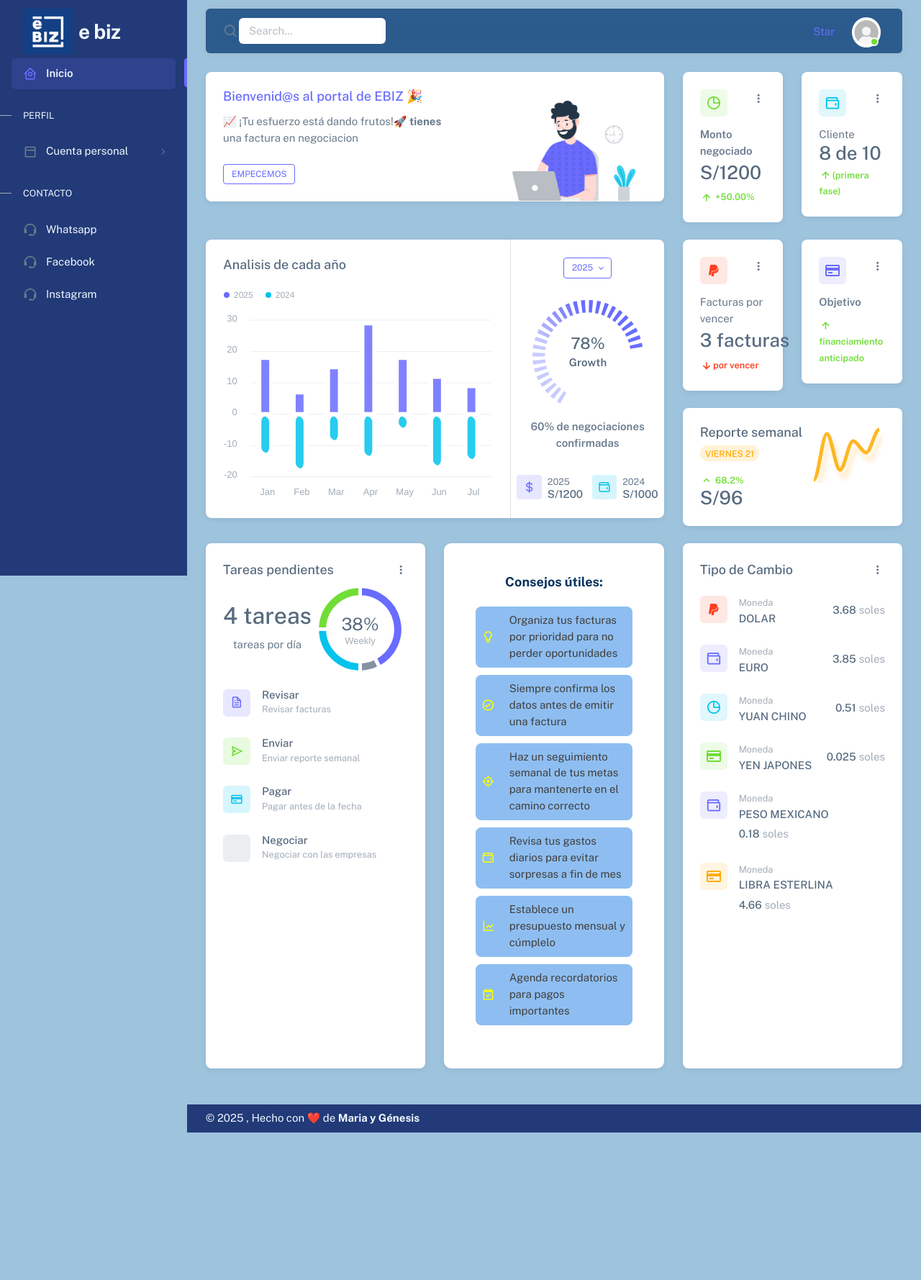
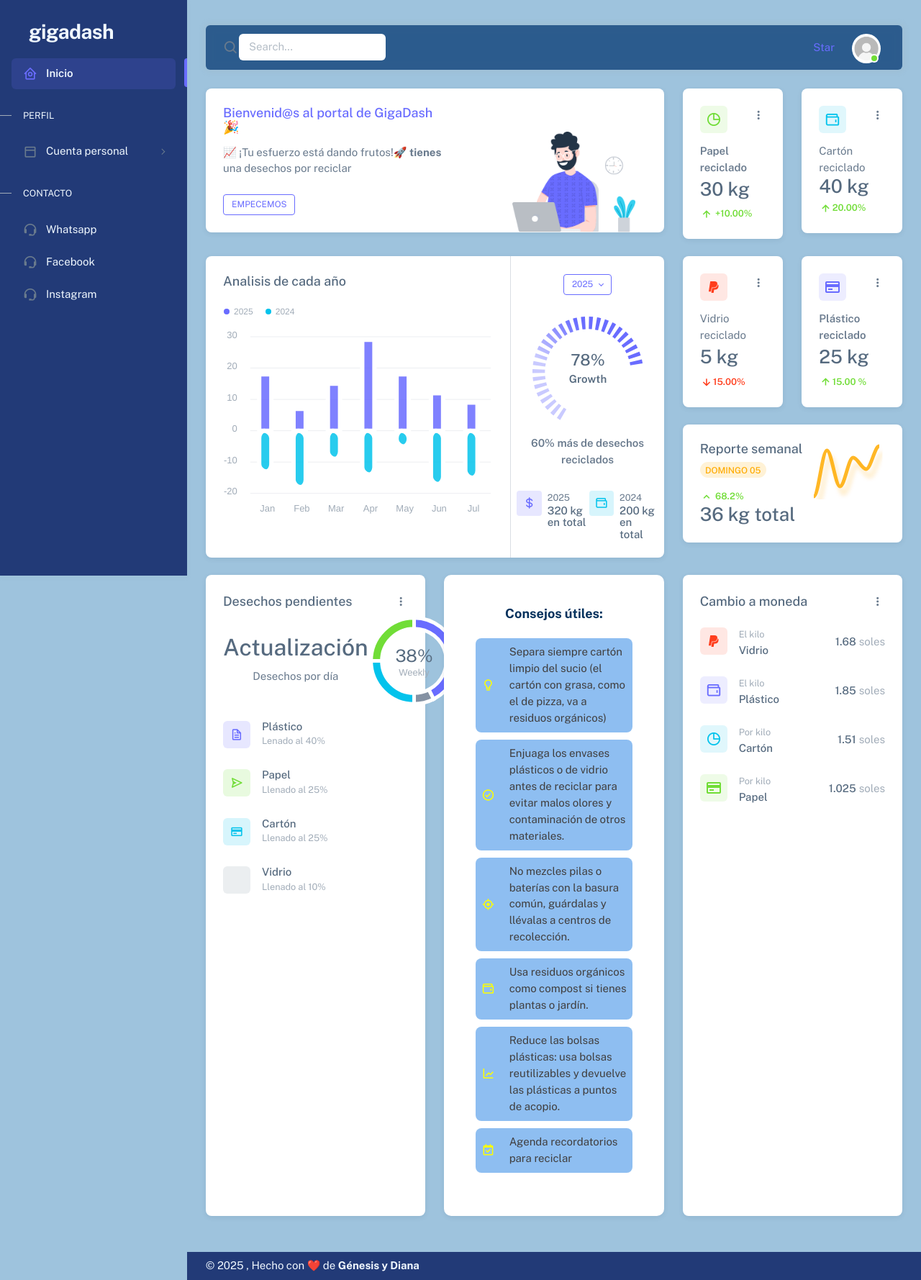
Before and after one commit to GenesisMP/ebiz-proyecto-18, a website: page holi/html/index.html in a window 1280 px wide. Shown: the whole page at 72% size. Before the commit the page ends 1574 px from the top, so only its background shows below. Drawn offline with nearby package versions, Linux system fonts and the light colour scheme; a script that the page names is missing; some icons are missing.

Commit message:
Se agrega  el proyecto

```diff
--- a/holi/html/carrito.html
+++ b/holi/html/carrito.html
@@ -10,12 +10,12 @@
     <script src="//code.tidio.co/wqmymwbihhvr2dzqbnnduvektmujcpnl.js" async></script>
 
 
-  <title>EBIZ</title>
+  <title>Giga Dash</title>
 
   <meta name="description" content="" />
 
-  <!-- Favicon -->
-  <link rel="icon" type="image/x-icon" href="../assets/img/logo ebiz.jpg" />
+  <!-- Favicon
+  <link rel="icon" type="image/x-icon" href="../assets/img/logo ebiz.jpg" /> -->
 
   <!-- Fonts -->
   <link rel="preconnect" href="https://fonts.googleapis.com" />
@@ -54,7 +54,7 @@
           <a href="index.html" class="app-brand-link">
             <span class="app-brand-logo demo">
               <div class="logo">
-                <img src="logo-light.jpg" width="69" height="69" >
+              <!--   <img src="logo-light.jpg" width="69" height="69" > -->
              </div>
 
                 <defs>
@@ -98,7 +98,7 @@
                 </g>
               </svg>
             </span>
-            <span class="app-brand-text demo menu-text fw-bolder ms-2" style="color:aliceblue">e BIZ</span>
+            <span class="app-brand-text demo menu-text fw-bolder ms-2" style="color:aliceblue">Giga Dash</span>
           </a>
 
           <a href="javascript:void(0);" class="layout-menu-toggle menu-link text-large ms-auto d-block d-xl-none">
@@ -138,14 +138,14 @@
               <li class="menu-item">
                 <a href="disponibles.html" class="menu-link">
                   <i class="menu-icon tf-icons bx bx-collection"></i>
-                  <div data-i18n="Basic" style="color:aliceblue">Facturas disponibles</div>
+                  <div data-i18n="Basic" style="color:aliceblue">Productos disponibles</div>
                 </a>
               </li>
 
               <li class="menu-item">
                 <a href="pendientes.html" class="menu-link">
                   <i class="menu-icon tf-icons bx bx-collection"></i>
-                  <div data-i18n="Basic" style="color:aliceblue">Facturas pendientes</div>
+                  <div data-i18n="Basic" style="color:aliceblue">Productos pendientes</div>
                 </a>
               </li>
 
@@ -159,7 +159,7 @@
               <li class="menu-item">
                 <a href="carrito.html" class="menu-link">
                   <i class="menu-icon tf-icons bx bx-collection"></i>
-                  <div data-i18n="Basic" style="color:aliceblue">Negociacion</div>
+                  <div data-i18n="Basic" style="color:aliceblue">Carrito</div>
                 </a>
               </li>
             </ul>
@@ -246,7 +246,7 @@
                           </div>
                         </div>
                         <div class="flex-grow-1">
-                          <span class="fw-semibold d-block">John Doe</span>
+                          <span class="fw-semibold d-block">Valentina</span>
                           <small class="text-muted">Admin</small>
                         </div>
                       </div>
--- a/holi/html/index.html
+++ b/holi/html/index.html
@@ -20,7 +20,7 @@
   data-assets-path="../assets/"
   data-template="vertical-menu-template-free"
 >
-<script src="//code.tidio.co/wqmymwbihhvr2dzqbnnduvektmujcpnl.js" async></script>
+<script src="//code.tidio.co/wqmymwbihhvr2dzqbnnduvektmujcpnl.js" async></script>" async></script>
   <head>
     <meta charset="utf-8" />
     <meta
@@ -28,12 +28,12 @@
       content="width=device-width, initial-scale=1.0, user-scalable=no, minimum-scale=1.0, maximum-scale=1.0"
     />
 
-    <title>EBIZ</title>
+    <title>GigaDas</title>
 
     <meta name="description" content="" />
 
     <!-- Favicon -->
-    <link rel="icon" type="image/x-icon" href="../assets/img/logo ebiz.jpg" />
+    <link rel="icon" type="image/x-icon" href="" />
 
     <!-- Fonts -->
     <link rel="preconnect" href="https://fonts.googleapis.com" />
@@ -77,7 +77,7 @@
             <a href="index.html" class="app-brand-link">
               <span class="app-brand-logo demo">
                 <div class="logo">
-                  <img src="logo-light.jpg" width="69" height="69" >
+                 <!--  <img src="" width="69" height="69" > -->
                </div>
                   <defs>
                     <path
@@ -126,7 +126,7 @@
                   </g>
                 </svg>
               </span>
-              <span class="app-brand-text demo menu-text fw-bolder ms-2" style="color:aliceblue">e BIZ</span>
+              <span class="app-brand-text demo menu-text fw-bolder ms-2" style="color:aliceblue">GigaDash</span>
             </a>
 
             <a href="javascript:void(0);" class="layout-menu-toggle menu-link text-large ms-auto d-block d-xl-none">
@@ -166,14 +166,14 @@
  <li class="menu-item">
    <a href="disponibles.html" class="menu-link">
      <i class="menu-icon tf-icons bx bx-collection"></i>
-     <div data-i18n="Basic" style="color:aliceblue">Facturas disponibles</div>
+     <div data-i18n="Basic" style="color:aliceblue">Productos disponibles</div>
    </a>
  </li>
 
      <li class="menu-item">
        <a href="pendientes.html" class="menu-link">
         <i class="menu-icon tf-icons bx bx-collection"></i>
-     <div data-i18n="Basic" style="color:aliceblue">Facturas pendientes</div>
+     <div data-i18n="Basic" style="color:aliceblue">Productos pendientes</div>
        </a>
      </li>
 
@@ -187,7 +187,7 @@
     <li class="menu-item">
       <a href="carrito.html" class="menu-link">
        <i class="menu-icon tf-icons bx bx-collection"></i>
-    <div data-i18n="Basic" style="color:aliceblue">Negociacion</div>
+    <div data-i18n="Basic" style="color:aliceblue">Carrito</div>
       </a>
     </li>
    </ul>
@@ -290,7 +290,7 @@
                             </div>
                           </div>
                           <div class="flex-grow-1">
-                            <span class="fw-semibold d-block" >John Doe</span>
+                            <span class="fw-semibold d-block" >Valentina</span>
                             <small class="text-muted">Admin</small>
                           </div>
                         </div>
@@ -349,9 +349,9 @@
                     <div class="d-flex align-items-end row">
                       <div class="col-sm-7">
                         <div class="card-body">
-                          <h5 class="card-title text-primary">Bienvenid@s al portal de EBIZ 🎉</h5>
+                          <h5 class="card-title text-primary">Bienvenid@s al portal de GigaDash 🎉</h5>
                           <p class="mb-4">
-                            📈 ¡Tu esfuerzo está dando frutos!🚀 <span class="fw-bold">tienes</span> una factura en negociacion
+                            📈 ¡Tu esfuerzo está dando frutos!🚀 <span class="fw-bold">tienes</span> una desechos por reciclar
 
                           </p>
 
@@ -402,9 +402,9 @@
                               </div>
                             </div>
                           </div>
-                          <span class="fw-semibold d-block mb-1">Monto negociado</span>
-                          <h3 class="card-title mb-2">S/1200</h3>
-                          <small class="text-success fw-semibold"><i class="bx bx-up-arrow-alt"></i> +50.00%</small>
+                          <span class="fw-semibold d-block mb-1">Papel reciclado</span>
+                          <h3 class="card-title mb-2">30 kg</h3>
+                          <small class="text-success fw-semibold"><i class="bx bx-up-arrow-alt"></i> +10.00%</small>
                         </div>
                       </div>
                     </div>
@@ -436,9 +436,9 @@
                               </div>
                             </div>
                           </div>
-                          <span>Cliente</span>
-                          <h3 class="card-title text-nowrap mb-1">8 de 10</h3>
-                          <small class="text-success fw-semibold"><i class="bx bx-up-arrow-alt"></i>(primera fase)</small>
+                          <span>Cartón reciclado</span>
+                          <h3 class="card-title text-nowrap mb-1">40 kg</h3>
+                          <small class="text-success fw-semibold"><i class="bx bx-up-arrow-alt"></i>20.00%</small>
                         </div>
                       </div>
                     </div>
@@ -475,7 +475,7 @@
                           </div>
                         </div>
                         <div id="growthChart"></div>
-                        <div class="text-center fw-semibold pt-3 mb-2">60% de negociaciones confirmadas</div>
+                        <div class="text-center fw-semibold pt-3 mb-2">60% más de desechos reciclados</div>
 
                         <div class="d-flex px-xxl-4 px-lg-2 p-4 gap-xxl-3 gap-lg-1 gap-3 justify-content-between">
                           <div class="d-flex">
@@ -484,7 +484,7 @@
                             </div>
                             <div class="d-flex flex-column">
                               <small>2025</small>
-                              <h6 class="mb-0">S/1200</h6>
+                              <h6 class="mb-0">320 kg en total</h6>
                             </div>
                           </div>
                           <div class="d-flex">
@@ -493,7 +493,7 @@
                             </div>
                             <div class="d-flex flex-column">
                               <small>2024</small>
-                              <h6 class="mb-0">S/1000</h6>
+                              <h6 class="mb-0">200 kg en total</h6>
                             </div>
                           </div>
                         </div>
@@ -528,9 +528,9 @@
                               </div>
                             </div>
                           </div>
-                          <span class="d-block mb-1">Facturas por vencer</span>
-                          <h3 class="card-title text-nowrap mb-2">3 facturas </h3>
-                          <small class="text-danger fw-semibold"><i class="bx bx-down-arrow-alt"></i>por vencer</small>
+                          <span class="d-block mb-1">Vidrio reciclado</span>
+                          <h3 class="card-title text-nowrap mb-2">5 kg </h3>
+                          <small class="text-danger fw-semibold"><i class="bx bx-down-arrow-alt"></i>15.00%</small>
                         </div>
                       </div>
                     </div>
@@ -558,9 +558,9 @@
                               </div>
                             </div>
                           </div>
-                          <span class="fw-semibold d-block mb-1">Objetivo</span>
-                          <h3 class="card-title mb-2"></h3>
-                          <small class="text-success fw-semibold"><i class="bx bx-up-arrow-alt"></i>financiamiento anticipado</small>
+                          <span class="fw-semibold d-block mb-1">Plástico reciclado</span>
+                          <h3 class="card-title mb-2">25 kg</h3>
+                          <small class="text-success fw-semibold"><i class="bx bx-up-arrow-alt"></i>15.00 %</small>
                         </div>
                       </div>
                     </div>
@@ -573,13 +573,13 @@
                             <div class="d-flex flex-sm-column flex-row align-items-start justify-content-between">
                               <div class="card-title">
                                 <h5 class="text-nowrap mb-2">Reporte semanal</h5>
-                                <span class="badge bg-label-warning rounded-pill">viernes 21</span>
+                                <span class="badge bg-label-warning rounded-pill">Domingo 05</span>
                               </div>
                               <div class="mt-sm-auto">
                                 <small class="text-success text-nowrap fw-semibold"
                                   ><i class="bx bx-chevron-up"></i> 68.2%</small
                                 >
-                                <h3 class="mb-0">S/96</h3>
+                                <h3 class="mb-0">36 kg total</h3>
                               </div>
                             </div>
                             <div id="profileReportChart"></div>
@@ -596,7 +596,7 @@
                   <div class="card h-100">
                     <div class="card-header d-flex align-items-center justify-content-between pb-0">
                       <div class="card-title mb-0">
-                        <h5 class="m-0 me-2">Tareas pendientes</h5>
+                        <h5 class="m-0 me-2">Desechos pendientes</h5>
                       </div>
                       <div class="dropdown">
                         <button
@@ -619,8 +619,8 @@
                     <div class="card-body">
                       <div class="d-flex justify-content-between align-items-center mb-3">
                         <div class="d-flex flex-column align-items-center gap-1">
-                          <h2 class="mb-2"> 4 tareas</h2>
-                          <span>tareas por día</span>
+                          <h2 class="mb-2"> Actualización</h2>
+                          <span>Desechos por día</span>
                         </div>
                         <div id="orderStatisticsChart"></div>
                       </div>
@@ -631,8 +631,8 @@
                           </div>
                           <div class="d-flex w-100 flex-wrap align-items-center justify-content-between gap-2">
                             <div class="me-2">
-                              <h6 class="mb-0">Revisar</h6>
-                              <small class="text-muted">Revisar facturas</small>
+                              <h6 class="mb-0">Plástico</h6>
+                              <small class="text-muted">Lenado al 40%</small>
                             </div>
                           </div>
                         </li>
@@ -642,8 +642,8 @@
                           </div>
                           <div class="d-flex w-100 flex-wrap align-items-center justify-content-between gap-2">
                             <div class="me-2">
-                              <h6 class="mb-0">Enviar</h6>
-                              <small class="text-muted">Enviar reporte semanal</small>
+                              <h6 class="mb-0">Papel</h6>
+                              <small class="text-muted">Llenado al 25%</small>
                             </div>
                           </div>
                         </li>
@@ -653,8 +653,8 @@
                           </div>
                           <div class="d-flex w-100 flex-wrap align-items-center justify-content-between gap-2">
                             <div class="me-2">
-                              <h6 class="mb-0">Pagar</h6>
-                              <small class="text-muted">Pagar antes de la fecha</small>
+                              <h6 class="mb-0">Cartón</h6>
+                              <small class="text-muted">Llenado al 25%</small>
                             </div>
                           </div>
                         </li>
@@ -664,8 +664,8 @@
                           </div>
                           <div class="d-flex w-100 flex-wrap align-items-center justify-content-between gap-2">
                             <div class="me-2">
-                              <h6 class="mb-0">Negociar</h6>
-                              <small class="text-muted">Negociar con las empresas</small>
+                              <h6 class="mb-0">Vidrio</h6>
+                              <small class="text-muted">Llenado al 10%</small>
                             </div>
                           </div>
                         </li>
@@ -687,27 +687,27 @@
                       <ul class="list-unstyled" style="padding-left: 0; display: flex; flex-direction: column; gap: 10px;">
                         <li class="d-flex align-items-center p-2" style="background-color: #8ebef1; border-radius: 8px; padding: 10px;">
                           <i class='bx bx-bulb' style="color: yellow; margin-right: 20px;"></i>
-                          <span>Organiza tus facturas por prioridad para no perder oportunidades</span>
+                          <span>Separa siempre cartón limpio del sucio (el cartón con grasa, como el de pizza, va a residuos orgánicos)</span>
                         </li>
                         <li class="d-flex align-items-center p-2" style="background-color: #8ebef1; border-radius: 8px; padding: 10px;">
                           <i class='bx bx-check-circle' style="color: yellow; margin-right: 20px;"></i>
-                          <span>Siempre confirma los datos antes de emitir una factura</span>
+                          <span>Enjuaga los envases plásticos o de vidrio antes de reciclar para evitar malos olores y contaminación de otros materiales.</span>
                         </li>
                         <li class="d-flex align-items-center p-2" style="background-color: #8ebef1; border-radius: 8px; padding: 10px;">
                           <i class='bx bx-target-lock' style="color: yellow; margin-right: 20px;"></i>
-                          <span>Haz un seguimiento semanal de tus metas para mantenerte en el camino correcto</span>
+                          <span>No mezcles pilas o baterías con la basura común, guárdalas y llévalas a centros de recolección.</span>
                         </li>
                         <li class="d-flex align-items-center p-2" style="background-color: #8ebef1; border-radius: 8px; padding: 10px;">
                           <i class='bx bx-wallet' style="color: yellow; margin-right: 20px;"></i>
-                          <span>Revisa tus gastos diarios para evitar sorpresas a fin de mes</span>
+                          <span>Usa residuos orgánicos como compost si tienes plantas o jardín.</span>
                         </li>
                         <li class="d-flex align-items-center p-2" style="background-color: #8ebef1; border-radius: 8px; padding: 10px;">
                           <i class='bx bx-line-chart' style="color: yellow; margin-right: 20px;"></i>
-                          <span>Establece un presupuesto mensual y cúmplelo</span>
+                          <span>Reduce las bolsas plásticas: usa bolsas reutilizables y devuelve las plásticas a puntos de acopio.</span>
                         </li>
                         <li class="d-flex align-items-center p-2" style="background-color: #8ebef1; border-radius: 8px; padding: 10px;">
                           <i class='bx bx-calendar-check' style="color: yellow; margin-right: 20px;"></i>
-                          <span>Agenda recordatorios para pagos importantes</span>
+                          <span>Agenda recordatorios para reciclar</span>
                         </li>
                       </ul>
                     </div>
@@ -721,7 +721,7 @@
                 <div class="col-md-6 col-lg-4 order-2 mb-4">
                   <div class="card h-100">
                     <div class="card-header d-flex align-items-center justify-content-between">
-                      <h5 class="card-title m-0 me-2">Tipo de Cambio</h5>
+                      <h5 class="card-title m-0 me-2">Cambio a moneda</h5>
                       <div class="dropdown">
                         <button
                           class="btn p-0"
@@ -748,11 +748,11 @@
                           </div>
                           <div class="d-flex w-100 flex-wrap align-items-center justify-content-between gap-2">
                             <div class="me-2">
-                              <small class="text-muted d-block mb-1">Moneda</small>
-                              <h6 class="mb-0">DOLAR</h6>
+                              <small class="text-muted d-block mb-1">El kilo</small>
+                              <h6 class="mb-0">Vidrio</h6>
                             </div>
                             <div class="user-progress d-flex align-items-center gap-1">
-                              <h6 class="mb-0">3.68</h6>
+                              <h6 class="mb-0">1.68</h6>
                               <span class="text-muted">soles</span>
                             </div>
                           </div>
@@ -763,11 +763,11 @@
                           </div>
                           <div class="d-flex w-100 flex-wrap align-items-center justify-content-between gap-2">
                             <div class="me-2">
-                              <small class="text-muted d-block mb-1">Moneda</small>
-                              <h6 class="mb-0">EURO</h6>
+                              <small class="text-muted d-block mb-1">El kilo</small>
+                              <h6 class="mb-0">Plástico</h6>
                             </div>
                             <div class="user-progress d-flex align-items-center gap-1">
-                              <h6 class="mb-0">3.85</h6>
+                              <h6 class="mb-0">1.85</h6>
                               <span class="text-muted">soles</span>
                             </div>
                           </div>
@@ -778,11 +778,11 @@
                           </div>
                           <div class="d-flex w-100 flex-wrap align-items-center justify-content-between gap-2">
                             <div class="me-2">
-                              <small class="text-muted d-block mb-1">Moneda</small>
-                              <h6 class="mb-0">YUAN CHINO</h6>
+                              <small class="text-muted d-block mb-1">Por kilo</small>
+                              <h6 class="mb-0">Cartón</h6>
                             </div>
                             <div class="user-progress d-flex align-items-center gap-1">
-                              <h6 class="mb-0">0.51</h6>
+                              <h6 class="mb-0">1.51</h6>
                               <span class="text-muted">soles</span>
                             </div>
                           </div>
@@ -793,16 +793,16 @@
                           </div>
                           <div class="d-flex w-100 flex-wrap align-items-center justify-content-between gap-2">
                             <div class="me-2">
-                              <small class="text-muted d-block mb-1">Moneda</small>
-                              <h6 class="mb-0">YEN JAPONES</h6>
+                              <small class="text-muted d-block mb-1">Por kilo</small>
+                              <h6 class="mb-0">Papel</h6>
                             </div>
                             <div class="user-progress d-flex align-items-center gap-1">
-                              <h6 class="mb-0">0.025</h6>
+                              <h6 class="mb-0">1.025</h6>
                               <span class="text-muted">soles</span>
                             </div>
                           </div>
                         </li>
-                        <li class="d-flex mb-4 pb-1">
+                      <!--  <li class="d-flex mb-4 pb-1">
                           <div class="avatar flex-shrink-0 me-3">
                             <img src="../assets/img/icons/unicons/wallet.png" alt="User" class="rounded" />
                           </div>
@@ -831,7 +831,7 @@
                               <span class="text-muted">soles</span>
                             </div>
                           </div>
-                        </li>
+                        </li> -->
                       </ul>
                     </div>
                   </div>
@@ -851,7 +851,7 @@
                     document.write(new Date().getFullYear());
                   </script>
                   , Hecho con ❤️ de
-                  <a href="https://themeselection.com" target="_blank" class="footer-link fw-bolder" style="color:aliceblue">Maria y Génesis</a>
+                  <a href="https://themeselection.com" target="_blank" class="footer-link fw-bolder" style="color:aliceblue">Génesis y Diana</a>
                 </div>
               </div>
             </footer>
```
Also changed, not shown: holi/html/disponibles.html (+27 -27 lines), holi/html/historial.html (+7 -7 lines), holi/html/pages-account-settings-account.html (+7 -7 lines), holi/html/pendientes.html (+8 -8 lines), index.html (+2 -2 lines), inicio/index.html (+1 -1 lines), src/pages/carrito-compras.html (+1 -1 lines), src/pages/dashboard.html (+5 -5 lines), src/pages/facturas-disponibles.html (+3 -3 lines), src/pages/facturas-pendientes.html (+3 -3 lines), src/pages/historial.html (+3 -3 lines), src/pages/login.html (+1 -1 lines), src/pages/negociaciones.html (+3 -3 lines), holi/html/alicorp.jpg, 2 more files.
